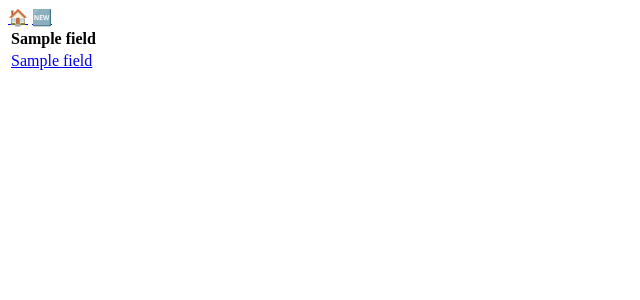
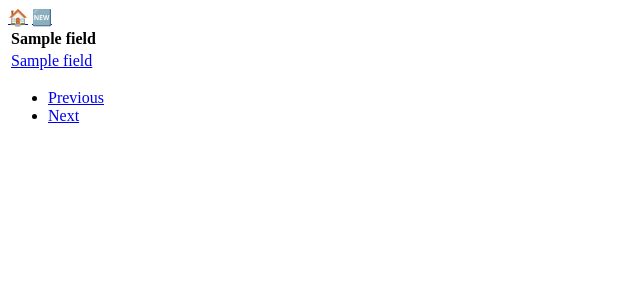
Before and after one commit to bryan-chilque/university-degree-project, a Django app: template rrggadmin/templates/rrggadmin/commons/list.html in a window 1280 px wide. Shown: the top 300 px of the page, without its empty margins (0-640 px from the left). Run offline with Django 4.2, Linux system fonts and the light colour scheme; the template is opened without the code that fills it: most values are stand-ins (such as "Sample title", 1, 10 or a date in 2020); parts of the project's set-up code (start-up, migrations or seed data) failed here and were passed over.

Commit message:
feat: add styles boostrap pagination

```diff
--- a/rrgg/forms.py
+++ b/rrgg/forms.py
@@ -1,4 +1,5 @@
 from django.contrib.auth import forms as forms_auth
+
 
 class AuthenticationForm(forms_auth.AuthenticationForm):
     def __init__(self, *args, **kwargs):
--- a/rrgg/mixins.py
+++ b/rrgg/mixins.py
@@ -27,8 +27,4 @@
                 widget=forms.NumberInput(attrs={"class": "form-control"})
             )
         else:
-            print(model_field)
-            print(type(model_field))
-            if model_field.formfield() is not None:
-                print(type(model_field.formfield().widget))
             return model_field.formfield()
--- a/rrggadmin/templates/rrggadmin/pagination.html
+++ b/rrggadmin/templates/rrggadmin/pagination.html
@@ -1,8 +1,20 @@
-<div>
+<ul class="pagination">
   {% if page_obj.has_previous %}
+    <li class="page-item">
       <a href="?page={{ page_obj.previous_page_number }}">Previous</a>
+    </li>
+  {% else %}
+    <li class="page-item disabled">
+      <a href="#">Previous</a>
+    </li>
   {% endif %}
   {% if page_obj.has_next %}
+    <li class="page-item">
       <a href="?page={{ page_obj.next_page_number }}">Next</a>
+    </li>
+  {% else %}
+    <li class="page-item disabled">
+      <a href="#">Next</a>
+    </li>
   {% endif %}
-</div>
+</ul>
```
Lines whose indentation alone changed are shown as unchanged.
